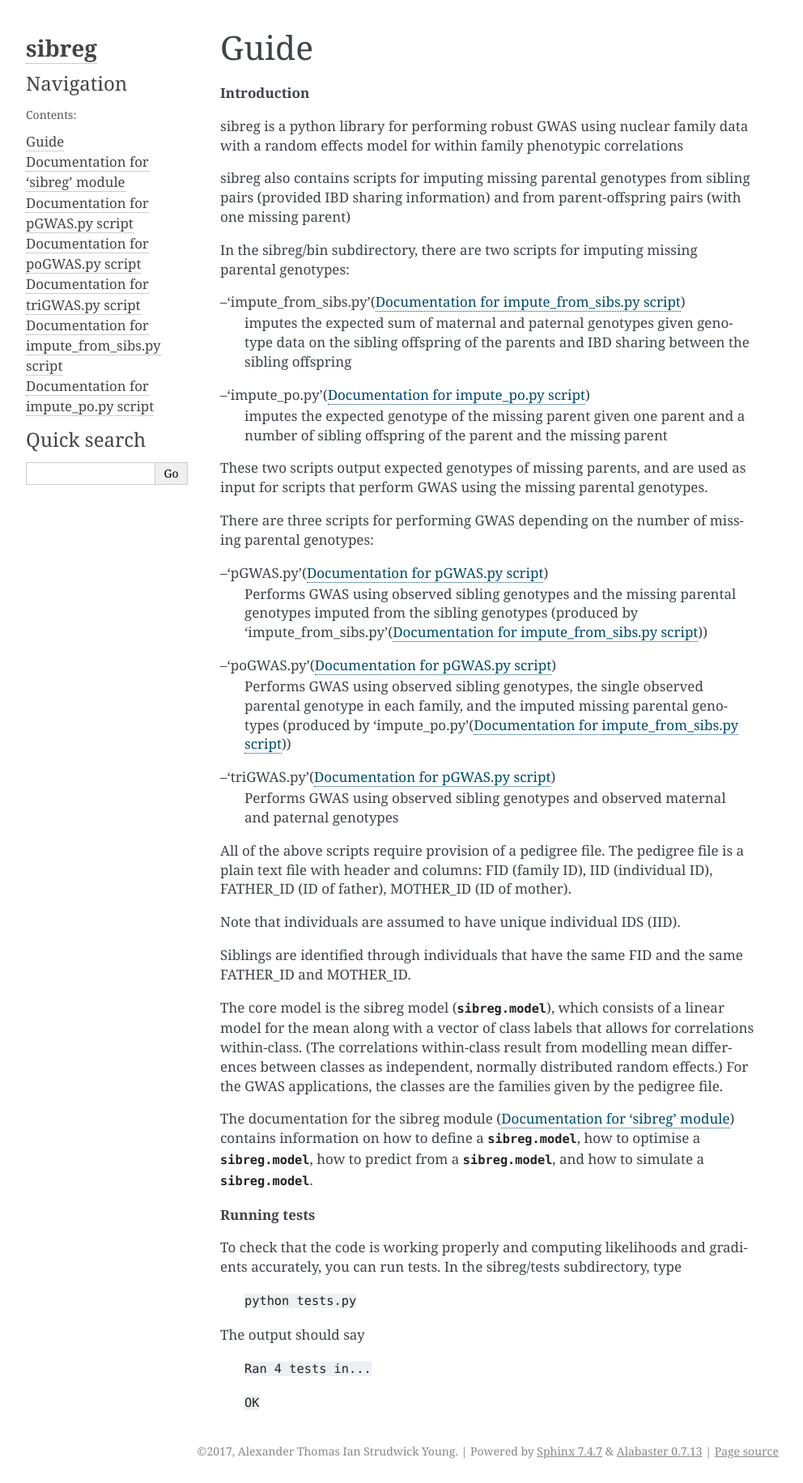
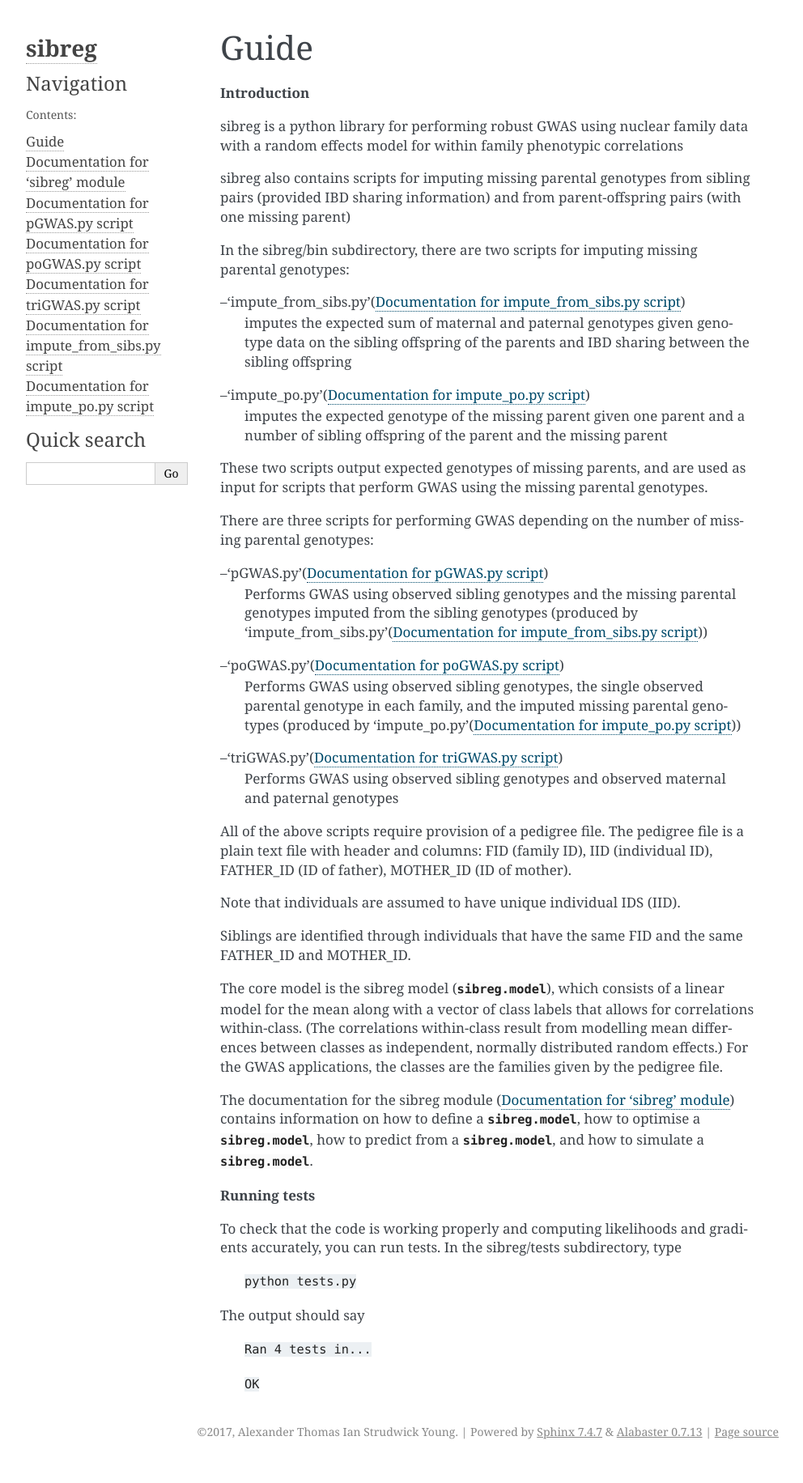
Before and after one commit to AlexTISYoung/snipar, a Sphinx documentation site: the page built from docs/guide.rst, in a window 1280 px wide. Shown: the whole page at 81% size, without its empty margins (148-1140 px from the left). Built offline with Sphinx 7.4.7, drawn with Linux system fonts in a browser that asks for light colours; after the commit the page ends 1808 px from its top, so only the background shows below that.

Commit message:
documentation

```diff
--- a/docs/guide.rst
+++ b/docs/guide.rst
@@ -30,11 +30,11 @@ There are three scripts for performing GWAS depending on the number of missing p
     Performs GWAS using observed sibling genotypes and the missing parental genotypes imputed from
     the sibling genotypes (produced by 'impute_from_sibs.py'(:doc:`impute_from_sibs`))
 
---'poGWAS.py'(:doc:`pGWAS`)
+--'poGWAS.py'(:doc:`poGWAS`)
     Performs GWAS using observed sibling genotypes, the single observed parental genotype in each family, and the imputed missing parental genotypes
-    (produced by 'impute_po.py'(:doc:`impute_from_sibs`))
+    (produced by 'impute_po.py'(:doc:`impute_po`))
 
---'triGWAS.py'(:doc:`pGWAS`)
+--'triGWAS.py'(:doc:`triGWAS`)
     Performs GWAS using observed sibling genotypes and observed maternal and paternal genotypes
 
 All of the above scripts require provision of a pedigree file. The pedigree file is a plain text file
--- a/docs/pGWAS.rst
+++ b/docs/pGWAS.rst
@@ -17,7 +17,7 @@ The rows/columns of the X^T X and the columns of the X^T Y matrices correspond t
 sibling effect (if fitted), average parental effect/confounding effect. The .hdf5 file also contains the estimated variance
 parameters: sigma2, the residual variance estimate; and tau, the estimated ratio between the within-family variance and the residual variance.
 
-The covariate file formats is the same. The first
+The covariate file format is the same as the phenotype file format. The first
 column is family ID, and the second column is individual ID; subsequent columns are phenotype or covariate
 observations.
 
--- a/docs/poGWAS.rst
+++ b/docs/poGWAS.rst
@@ -15,7 +15,7 @@ The rows/columns of the X^T X and the columns of the X^T Y matrices correspond t
 paternal effect, maternal effect. The .hdf5 file also contains the estimated variance
 parameters: sigma2, the residual variance estimate; and tau, the estimated ratio between the within-family variance and the residual variance.
 
-The covariate file formats is the same. The first
+The covariate file format is the same as the phenotype file format.  The first
 column is family ID, and the second column is individual ID; subsequent columns are phenotype or covariate
 observations.
 
--- a/docs/triGWAS.rst
+++ b/docs/triGWAS.rst
@@ -15,7 +15,7 @@ The rows/columns of the X^T X and the columns of the X^T Y matrices correspond t
 paternal effect, maternal effect. The .hdf5 file also contains the estimated variance
 parameters: sigma2, the residual variance estimate; and tau, the estimated ratio between the within-family variance and the residual variance.
 
-The covariate file formats is the same. The first
+The covariate file format is the same as the phenotype file format.  The first
 column is family ID, and the second column is individual ID; subsequent columns are phenotype or covariate
 observations.
 
```
